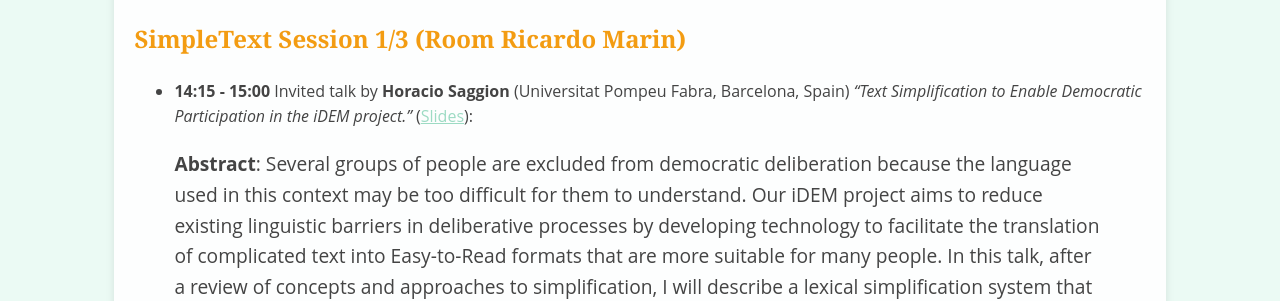
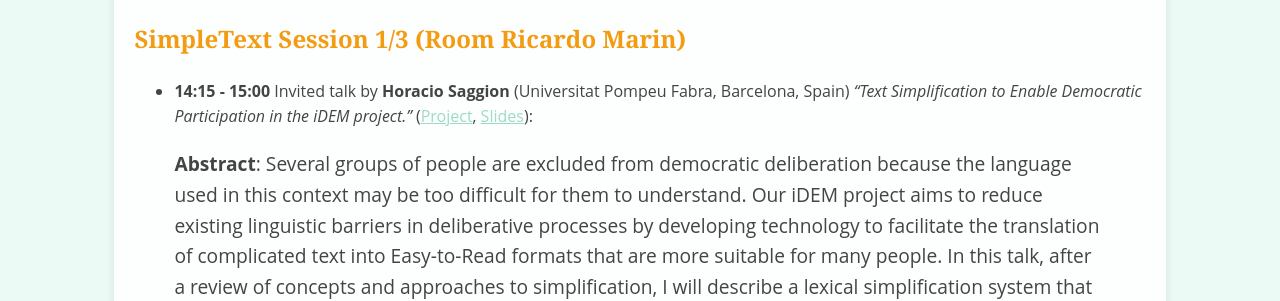
Before and after one commit to simpletext-madics/2025, a Jekyll site: the page built from program.md, in a window 1280 px wide and 900 px high, scrolled down 1183 px. Shown: the part 155-456 px from the top of the window. Built offline with Jekyll 4.4.1, drawn with Linux system fonts in a browser that asks for light colours.

Commit message:
Update program.md

```diff
--- a/program.md
+++ b/program.md
@@ -36,7 +36,7 @@ SimpleText Track sessions take place in **Room Ricardo Marin** (_Facultad de Edu
 
 ### SimpleText Session 1/3 (Room Ricardo Marin)
 
-* **14:15 - 15:00** Invited talk by **Horacio Saggion** (Universitat Pompeu Fabra, Barcelona, Spain) _"Text Simplification to Enable Democratic Participation in the iDEM project."_ ([Slides](slides/XXX)):
+* **14:15 - 15:00** Invited talk by **Horacio Saggion** (Universitat Pompeu Fabra, Barcelona, Spain) _"Text Simplification to Enable Democratic Participation in the iDEM project."_ ([Project](https://idemproject.eu/), [Slides](slides/XXX)):
 
 > **Abstract**: Several groups of people are excluded from democratic deliberation because the language used in this context may be too difficult for them to understand. Our iDEM project aims to reduce existing linguistic barriers in deliberative processes by developing technology to facilitate the translation of complicated text into Easy-to-Read formats that are more suitable for many people. In this talk, after a review of concepts and approaches to simplification, I will describe a lexical simplification system that can achieve state-of-the-art results with the use of a free and open-weight large language model for the Romance Languages in our project. Moreover, a sentence segmentation system will be  introduced which segments long sentences based on available Easy to Read training data.  Finally, I will  describe the current status of our  iDEM mobile app, which will make our technology available as a service.
 
```
